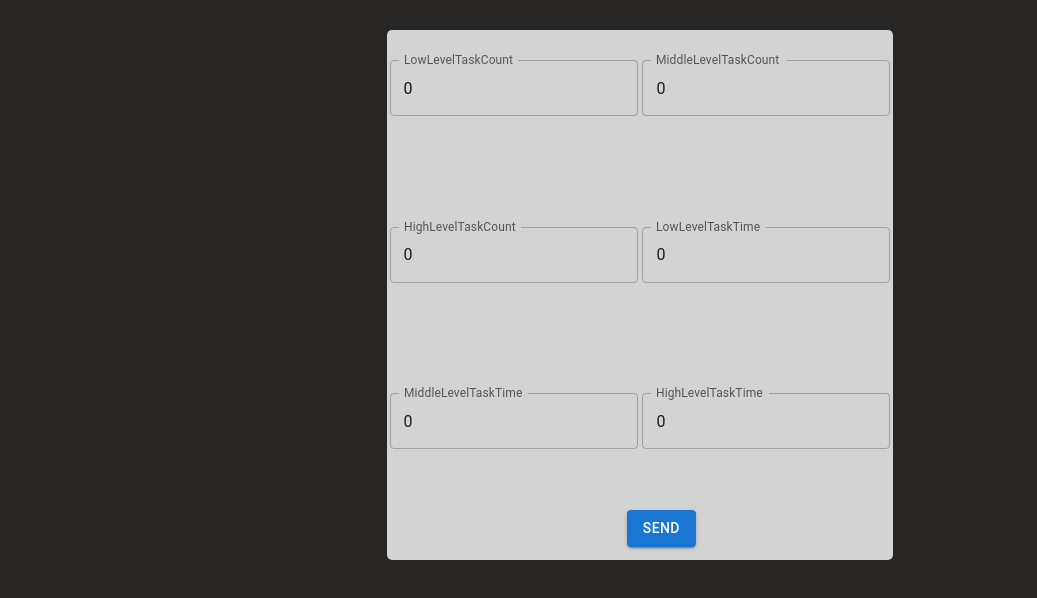
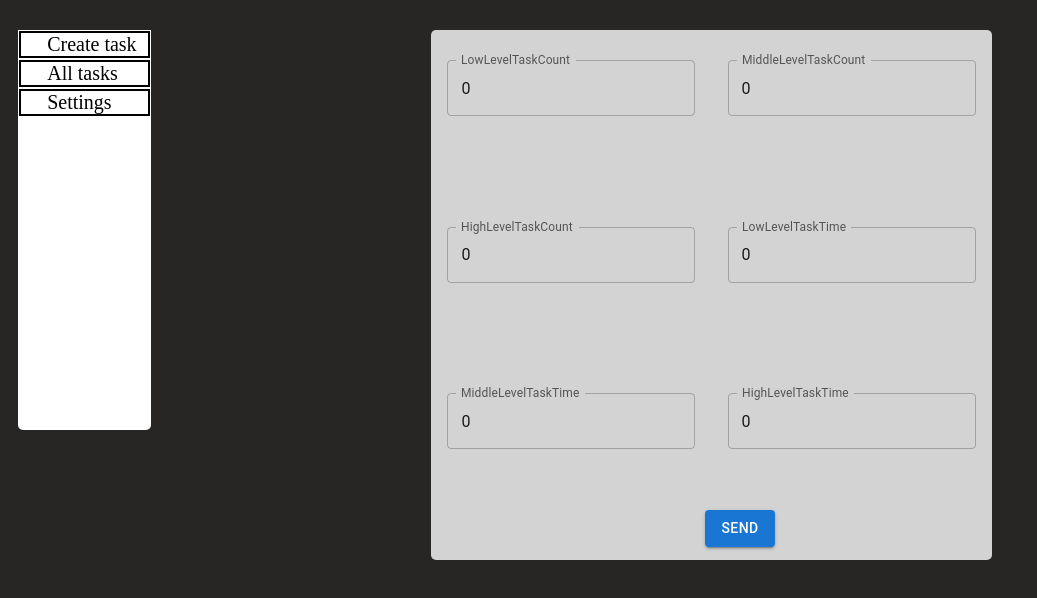
Before and after one commit to gololeg/survey-ui, a React (Create React App) app: page /admin/settings in a window 1280 px wide. Shown: the top 598 px of the page, without its empty margins (0-1037 px from the left). Built offline with nearby package versions, Linux system fonts and the light colour scheme; no server answers.

Commit message:
Create side bar and change all admin component

```diff
--- /dev/null
+++ b/src/components/sideBar/SideBar.tsx
@@ -0,0 +1,27 @@
+import React from 'react';
+import styles from './sideBar.module.css'
+import {Link} from "react-router-dom";
+
+export const SideBar = () => {
+    return (
+        <div className={styles.main}>
+            <div className={styles.content}>
+                <div className={styles.createTask}>
+                    <div className={styles.createTaskContent}>
+                        <Link to={'/admin/tasks/create'}>Create task</Link>
+                    </div>
+                </div>
+                <div className={styles.allTasks}>
+                    <div className={styles.allTasksContent}>
+                        <Link to={'/admin/tasks/all'}>All tasks</Link>
+                    </div>
+                </div>
+                <div className={styles.settings}>
+                    <div className={styles.settingsContent}>
+                        <Link to={'/admin/settings'}>Settings</Link>
+                    </div>
+                </div>
+            </div>
+        </div>
+    );
+};
--- /dev/null
+++ b/src/components/sideBar/sideBar.module.css
@@ -0,0 +1,58 @@
+.main {
+    width: 150px;
+    height: 50vh;
+    background-color: white;
+    border-radius: 5px;
+    margin-left: 10px;
+    cursor: pointer;
+}
+
+.content {
+    display: flex;
+    flex-direction: column;
+}
+
+.createTask {
+    border: 1px solid white;
+}
+
+.createTaskContent {
+    border: 2px solid black;
+    padding-left: 20%;
+}
+
+.createTaskContent a {
+    text-decoration: none;
+    color: black;
+    font-weight: normal;
+    font-size: 20px;
+}
+
+.allTasks {
+    border: 1px solid white;
+}
+
+.allTasksContent {
+    border: 2px solid black;
+    padding-left: 20%;
+}
+.allTasksContent a {
+    text-decoration: none;
+    color: black;
+    font-weight: normal;
+    font-size: 20px;
+}
+.settings {
+    border: 1px solid white;
+}
+
+.settingsContent {
+    border: 2px solid black;
+    padding-left: 20%;
+}
+.settingsContent a {
+    text-decoration: none;
+    color: black;
+    font-weight: normal;
+    font-size: 20px;
+}
--- a/src/pages/Index.tsx
+++ b/src/pages/Index.tsx
@@ -6,7 +6,7 @@ const Index = () => {
     fetch('http://localhost:8080/api/v1/tasks', {
       method: 'GET',
       headers: {
-        Cookie: "authId=3dd66bee-4157-4961-8a05-187eb37d610b; Webstorm-594babca=20f851b9-b1f7-4ce3-82ec-8d4745bcc100"
+        Cookie: "authId=3dd66bee-4157-4961-8a05-187eb37d610b"
       }
 
     })
--- a/src/pages/admin/createTask/CreateTask.tsx
+++ b/src/pages/admin/createTask/CreateTask.tsx
@@ -16,6 +16,7 @@ import {useDeploadedBase64FormatToString} from "hooks/useDeploadedBase64FormatTo
 import {InputWrapper} from "components/inputWrapper/InputWrapper";
 import {UploadFileButtonWrapper} from "components/uploadFileButtonWrapper/UploadFileButtonWrapper";
 import {createTaskValidate} from "utils/validation/createTaskValidate";
+import {SideBar} from "components/sideBar/SideBar";
 
 
 export const CreateTask = () => {
@@ -25,8 +26,6 @@ export const CreateTask = () => {
     const {base64, handleImageFileChange} = useUploadImageToFormatBase64();
     const {deploadedFromBase64} = useDeploadedBase64FormatToString(base64 as string);
     const navigate = useNavigate();
-
-
 
 
     const addNewAnswer = () => {
@@ -106,6 +105,8 @@ export const CreateTask = () => {
     return (
         <form onSubmit={formik.handleSubmit} encType="myltipart/form-data">
             {loading === 'loading' && <LinearProgress/>}
+            <div className={styles.content}>
+                <SideBar/>
                 <div className={styles.main}>
                     <div className={styles.block}>
                         <div className={styles.taskName_descriptionTask}>
@@ -114,7 +115,8 @@ export const CreateTask = () => {
                                     text={'TaskName'}
                                     error={Boolean(formik.touched.taskName && formik.errors.taskName)}
                                     getFieldProps={formik.getFieldProps('taskName')}/>
-              {formik.touched.taskName && formik.errors.taskName ? <div className={styles.errors}>{formik.errors.taskName}</div> : null}
+                                {formik.touched.taskName && formik.errors.taskName ?
+                                    <div className={styles.errors}>{formik.errors.taskName}</div> : null}
 
                             </div>
                             <div className={styles.descriptionTask}>
@@ -181,9 +183,11 @@ export const CreateTask = () => {
                                     isChecked={isChecked}
                                     label={'Is this the correct answer?'}/>
                                 <div>
-                {!el.value ? <div className={styles.errors}>{'2 field must be required!'}</div> : null}
+                                    {!el.value ?
+                                        <div className={styles.errors}>{'2 field must be required!'}</div> : null}
                                     {answer.every(el => !el.checked) && (
-                  <div className={styles.errors}>{'There must be at least 1 correct answer!'}</div>
+                                        <div
+                                            className={styles.errors}>{'There must be at least 1 correct answer!'}</div>
                                     )}
                                 </div>
                             </div>)}
@@ -204,6 +208,7 @@ export const CreateTask = () => {
                         </div>
                     </div>
                 </div>
+            </div>
         </form>
 
     );
--- a/src/pages/admin/createTask/createTask.module.css
+++ b/src/pages/admin/createTask/createTask.module.css
@@ -1,8 +1,15 @@
 .main {
     height: 100%;
+    width: 80%;
+
+}
+
+
+.content{
+    display: flex;
+    flex-direction: row;
     margin-top: 30px;
 }
-
 .block {
     display: flex;
     flex-direction: column;
--- a/src/pages/admin/settings/Settings.tsx
+++ b/src/pages/admin/settings/Settings.tsx
@@ -6,6 +6,7 @@ import styles from "./settings.module.css";
 import {InputTypeNumberWrapper} from "components/inputTypeNumberWrapper/InputTypeNumberWrapper";
 import {ButtonWrapper} from "components/buttonWrapper/ButtonWrapper";
 import {settingsValidate} from "utils/validation/settingsValidate";
+import {SideBar} from "components/sideBar/SideBar";
 
 export const Settings = () => {
   const {fetchSettings} = useAppDispatch();
@@ -35,6 +36,8 @@ export const Settings = () => {
   console.log(settingsSelector)
   return (
     <form onSubmit={formik.handleSubmit}>
+    <div className={styles.flex}>
+      <SideBar/>
       <div className={styles.main}>
         <div className={styles.block}>
           <div className={styles.content}>
@@ -92,6 +95,7 @@ export const Settings = () => {
           </div>
         </div>
       </div>
+    </div>
     </form>
   );
 };
--- a/src/pages/admin/settings/settings.module.css
+++ b/src/pages/admin/settings/settings.module.css
@@ -1,10 +1,16 @@
-
+.flex{
+    display: flex;
+    flex-direction: row;
+    margin-top: 30px;
+}
 .block {
-    margin-top: 30px;
     height: 500px;
 }
 
+.main{
 
+    width: 100%;
+}
 .content {
     display: flex;
     flex-direction: row;
@@ -12,7 +18,7 @@
     justify-content: space-around;
     border-radius: 5px;
     margin: 0 auto;
-    width: 40%;
+    width: 50%;
     height: 100%;
     background-color: lightgrey;
     padding-top: 30px;
--- a/src/pages/admin/viewAllTasksDashboard/ViewAllTasksDashboard.tsx
+++ b/src/pages/admin/viewAllTasksDashboard/ViewAllTasksDashboard.tsx
@@ -10,6 +10,8 @@ import TableRow from '@mui/material/TableRow';
 import Paper from '@mui/material/Paper';
 import {Link} from 'react-router-dom';
 import {LinearProgress} from "@mui/material";
+import styles from "./viewAllTasksDashboard.module.css";
+import {SideBar} from "components/sideBar/SideBar";
 
 
 export const ViewAllTasksDashboard = () => {
@@ -37,6 +39,9 @@ export const ViewAllTasksDashboard = () => {
     <Link to={`/admin/tasks/all/modal/${el.id}`}>Show task</Link>))
 
   return (
+    <div className={styles.content}>
+      <SideBar/>
+      <div className={styles.dashBoard}>
         <TableContainer component={Paper}>
           {loading === 'loading' && <LinearProgress/>}
           <Table sx={{minWidth: 650}} size="small" aria-label="a dense table">
@@ -67,5 +72,7 @@ export const ViewAllTasksDashboard = () => {
             </TableBody>
           </Table>
         </TableContainer>
+      </div>
+    </div>
   );
 };
--- a/src/pages/admin/viewAllTasksDashboard/viewAllTasksDashboard.module.css
+++ b/src/pages/admin/viewAllTasksDashboard/viewAllTasksDashboard.module.css
@@ -1,8 +1,5 @@
 .content{
-    border: 1px solid white;
-    height: 65vh;
-    width: 100%;
-    /*margin-left: 25%;*/
-    margin-top: 5%;
-    background-color: lightgrey;
+    display: flex;
+    flex-direction: row;
+    margin-top: 30px;
 }
```
Lines whose indentation alone changed are shown as unchanged.
